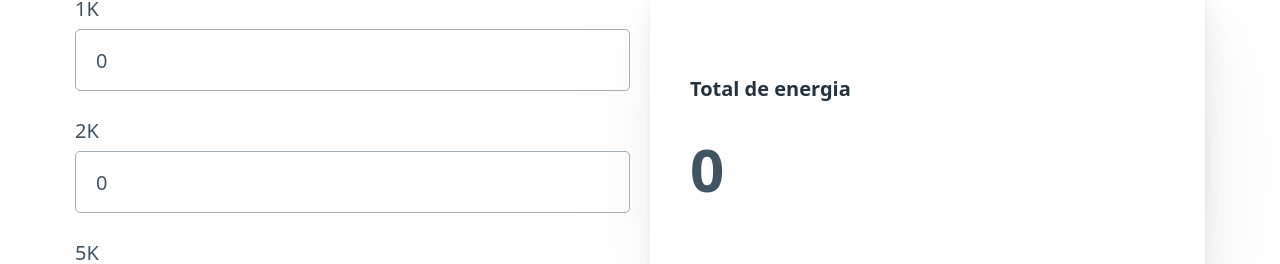
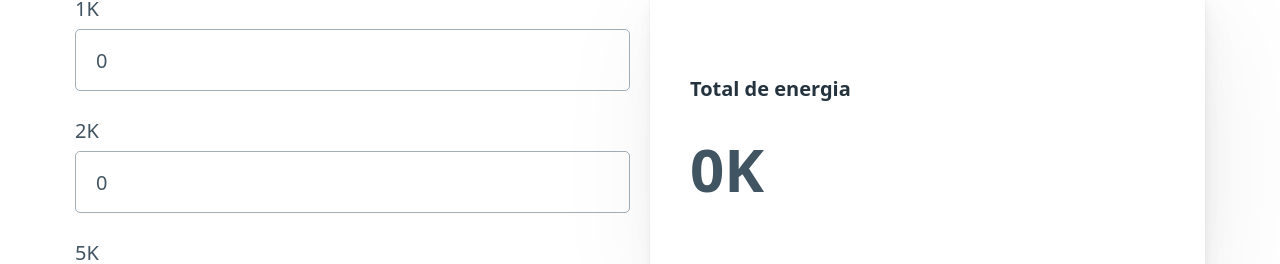
Before and after one commit to Lucas-Ayabe/demo-csv, a Next.js app: page /calculator/energy in a window 1280 px wide. Shown: the part 196-460 px from the top of the page. Built offline with nearby package versions, Linux system fonts and the light colour scheme.

Commit message:
feature: formatted total in energy page

```diff
--- a/pages/calculator/energy.tsx
+++ b/pages/calculator/energy.tsx
@@ -20,6 +20,8 @@ const Energy: NextPage = () => {
     { label: "50K", field: fields.fifty },
   ];
 
+  const formattedTotal = total < 1000 ? total + "K" : total / 1000 + "M";
+
   return (
     <section>
       <h1>Calculadora de energia</h1>
@@ -38,7 +40,7 @@ const Energy: NextPage = () => {
         <div>
           <article className={styles.total}>
             <h2 className={styles.totalTitle}>Total de energia</h2>
-            <strong className={styles.totalValue}>{total}</strong>
+            <strong className={styles.totalValue}>{formattedTotal}</strong>
           </article>
         </div>
       </div>
```
